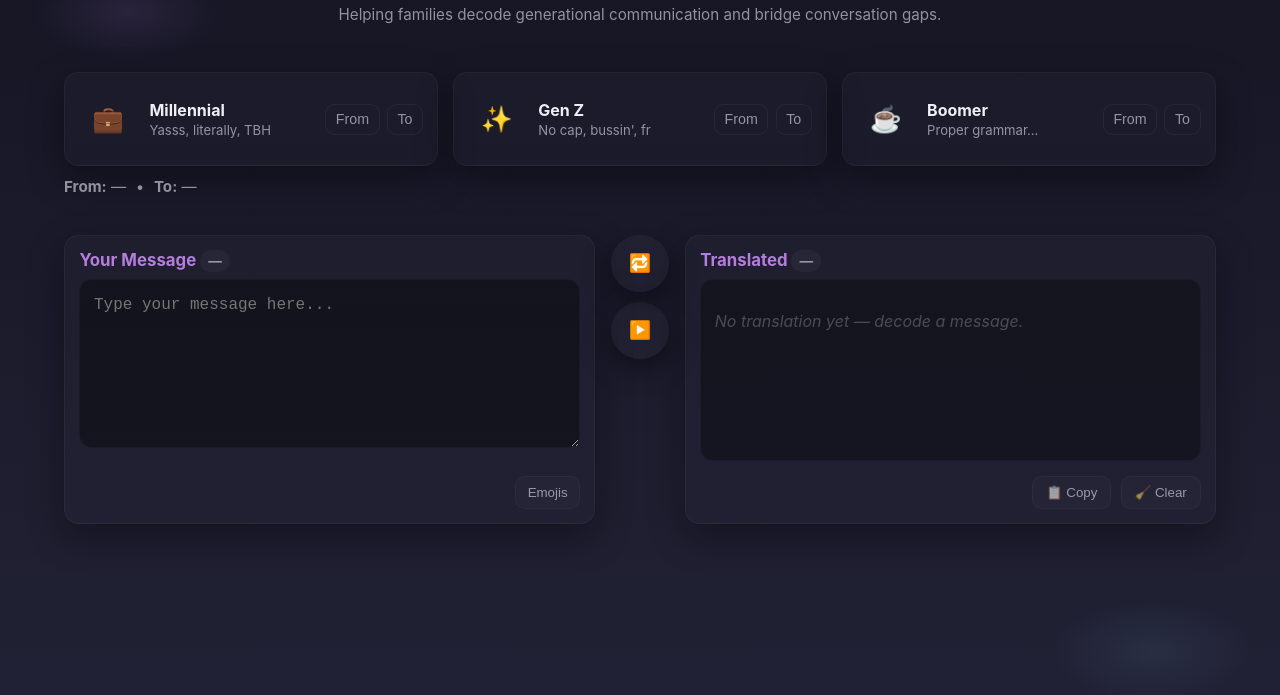
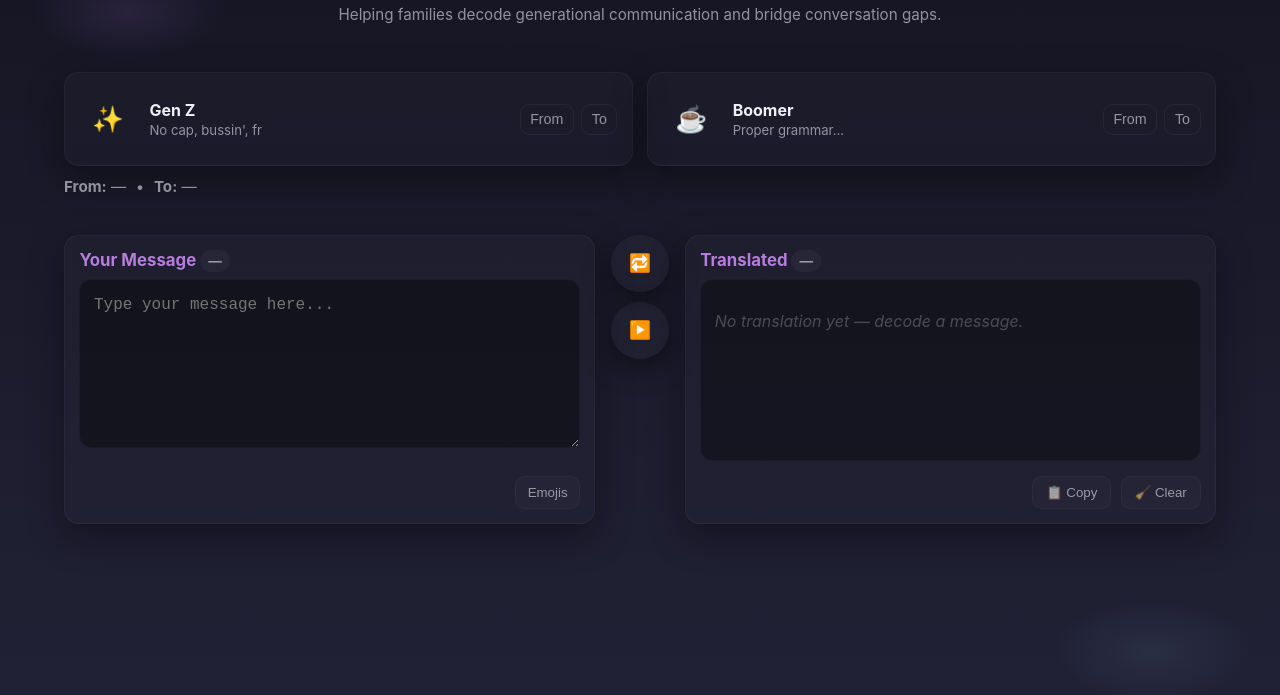
Before and after one commit to CSE210-FA25-Team04/text-emoji-converter, a website: page source/front-end/index.html in a window 1280 px wide. Shown: the part 69-764 px from the top of the page. Drawn offline with Linux system fonts and the light colour scheme.

Commit message:
feat(gen-cards): reduced the three cards to two cards on interface

```diff
--- a/source/front-end/index.html
+++ b/source/front-end/index.html
@@ -6,7 +6,7 @@
     <title>Family Language Detective</title>
     <meta
       name="description"
-      content="Translate between generational communication styles — Millennial, Gen Z, Boomer."
+      content="Translate between generational communication styles."
     />
     <link rel="stylesheet" href="style.css" />
   </head>
@@ -24,23 +24,6 @@
         Select generation to translate from and to
       </p>
       <ul class="cards" role="list" aria-labelledby="gen-heading">
-        <li
-          class="card"
-          data-gen="millennial"
-          aria-label="Millennial character card"
-        >
-          <figure class="card-face">
-            <button class="emoji" aria-hidden="true">💼</button>
-            <figcaption>
-              <strong>Millennial</strong>
-              <small class="tagline">Yasss, literally, TBH</small>
-            </figcaption>
-          </figure>
-          <menu class="card-actions" aria-label="Millennial actions">
-            <button class="set-from" type="button">From</button>
-            <button class="set-to" type="button">To</button>
-          </menu>
-        </li>
 
         <li class="card" data-gen="genz" aria-label="Gen Z character card">
           <figure class="card-face">
--- a/source/front-end/style.css
+++ b/source/front-end/style.css
@@ -90,11 +90,12 @@ body {
 }
 .cards {
   list-style: none;
-  margin: 0.6rem 0 0 0;
+  margin: 0.6rem auto 0 auto; /* auto left/right margins */
   padding: 0;
   display: grid;
-  grid-template-columns: repeat(3, 1fr);
+  grid-template-columns: repeat(auto-fit, minmax(200px, 1fr)); /* responsive */
   gap: 0.9rem;
+  justify-content: center; /* center grid items horizontally */
 }
 .card {
   display: flex;
```
